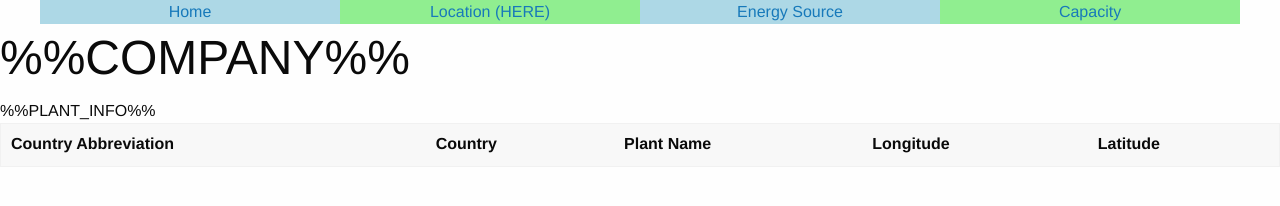
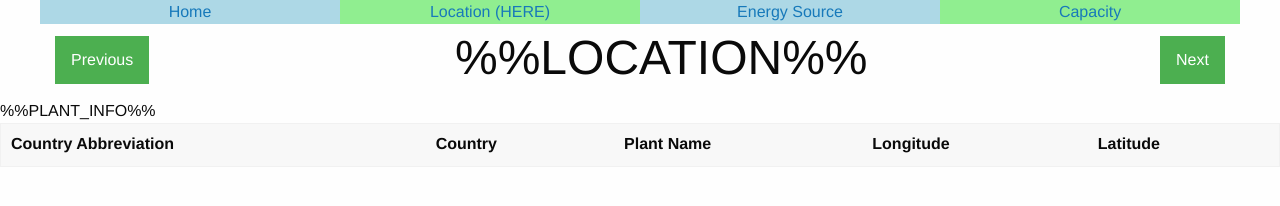
Before and after one commit to alina-kan/project-2-dynamic-server, a website: page templates/location.html in a window 1280 px wide. Drawn offline with Linux system fonts and the light colour scheme.

Commit message:
Meatball

```diff
--- a/templates/location.html
+++ b/templates/location.html
@@ -15,12 +15,46 @@
                 <div class="grid-x grid-padding-x">
                     <div class="cell small-6 large-3 text-center" style="background-color: #ADD8E6;"><a href="../index.html">Home</a></div>
                     <div class="cell small-6 large-3 text-center" style="background-color: #90EE90;"><a href="/location.html/usa">Location (HERE)</a></div>
-                    <div class="cell small-6 large-3 text-center" style="background-color: #ADD8E6;"><a href="/energy_source.html/hy">Energy Source</a></div>
+                    <div class="cell small-6 large-3 text-center" style="background-color: #ADD8E6;"><a href="/energy_source.html/Hy">Energy Source</a></div>
                     <div class="cell small-6 large-3 text-center" style="background-color: #90EE90;"><a href="/capacity.html/low">Capacity</a></div>
+                </div>
+                <div class = "grid-x grid-padding-x">
+                    <div class = "cell small-4 large 4">
+                        <button type = "button" class ="prev" onclick="alert('Hello world!')"
+                        style = "cursor: pointer;
+                        background-color: #4CAF50;
+                        border: none;
+                        color: white;
+                        padding: 1em;
+                        font-size: 1em;
+                        text-align: center;
+                        text-decoration: none;
+                        display:block;
+                        margin-top: .75em;">
+                        Previous
+                        </button>
+                    </div>
+                    <div class = "cell small-4 large 4"><h1 style ="text-align: center;" id="manufacturer_name">%%LOCATION%%</h1></div>
+                    <div class = "cell small-4 large 4">
+                        <button type = "button" class ="prev" onclick="alert('Hello world!')"
+                        style = "cursor: pointer;
+                        background-color: #4CAF50;
+                        border: none;
+                        color: white;
+                        padding: 1em;
+                        font-size: 1em;
+                        text-align: center;
+                        float: right;
+                        text-decoration: none;
+                        display:block;
+                        margin-top: .75em;">
+                        Next
+                        </button>
+                    </div>
                 </div>
             </div>
         </div>
-        <h1 id="manufacturer_name">%%COMPANY%%</h1>
+        <!-- <h1 id="manufacturer_name">%%LOCATION%%</h1> -->
         <table>
             <thead><tr>
                 <th class="location_title">Country Abbreviation</th>
```
Also changed, not shown: public/css/style.css (+26 -0 lines), public/index.html (+1 -1 lines), server.js (+6 -2 lines), templates/capacity.html (+38 -2 lines), templates/energy_source.html (+1 -1 lines).
